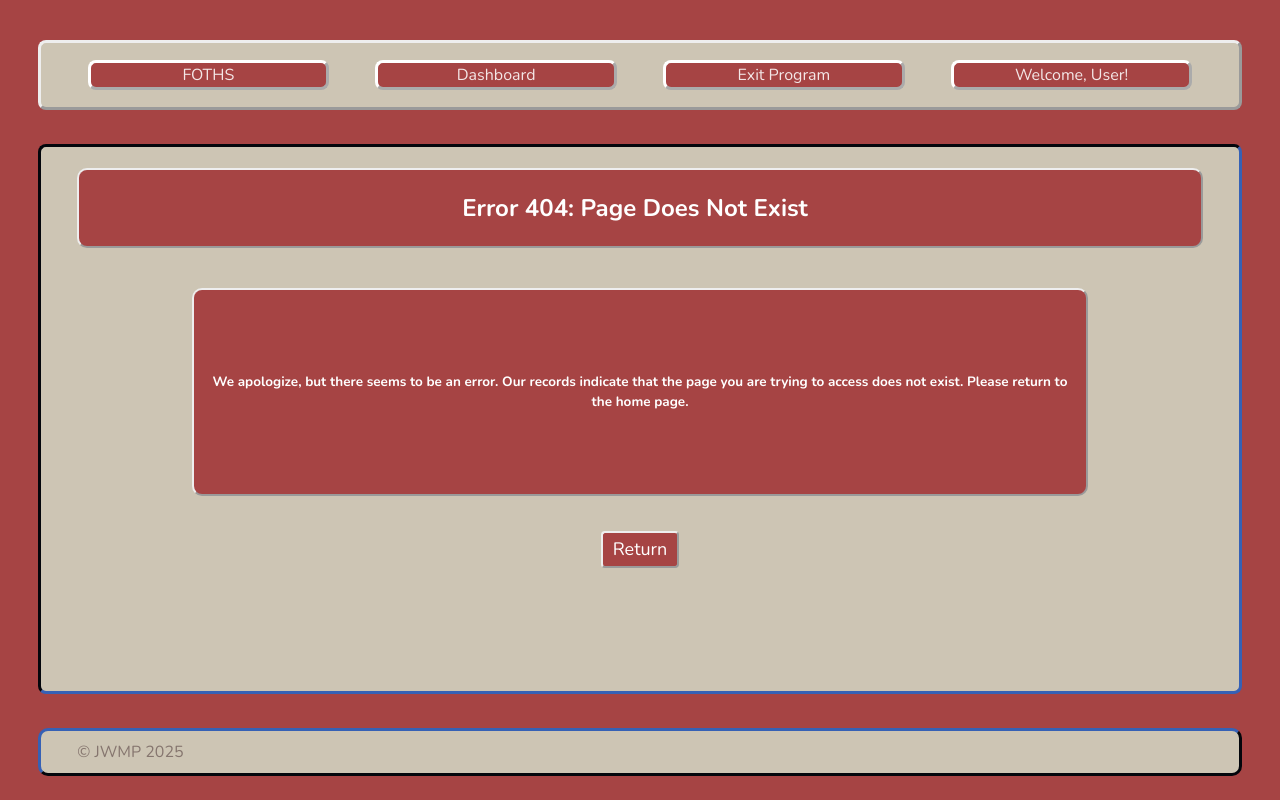
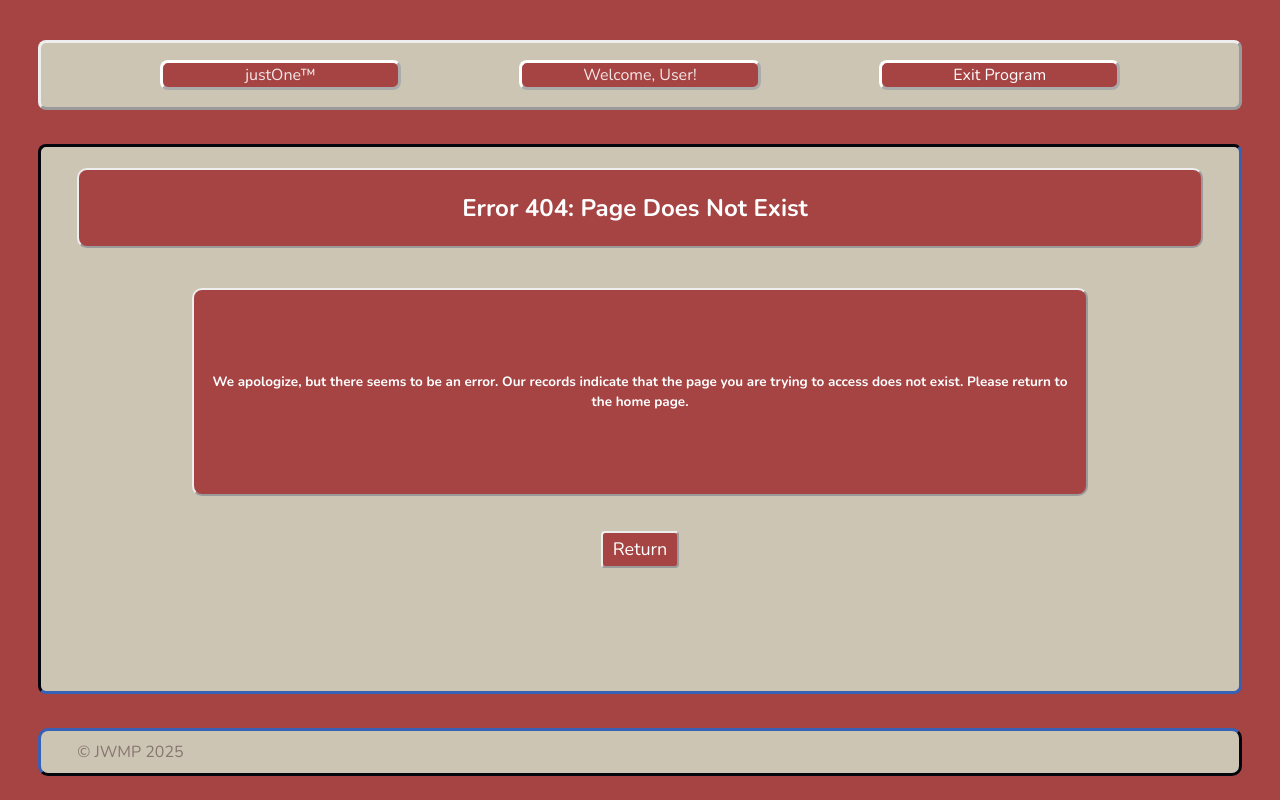
Before and after one commit to jwhitad15/Unit1-FinalProject-FOTHS-Joshua-W, a React (Vite) app in the folder FOTHS/: page /foths in a window 1280 px wide. Built offline with nearby package versions, Linux system fonts and the light colour scheme.

Commit message:
"End of Class Stoppage: Current Updates Committed"

```diff
--- a/FOTHS/src/App.css
+++ b/FOTHS/src/App.css
@@ -574,6 +574,21 @@
   width: 42%;
   color: white;
   place-content: center;
+}
+.return-to-foths-from-study {
+  border: outset 2.5px;
+  color: white;
+  background-color: #a64444;
+  padding-left: 10px;
+  padding-right: 10px;
+  padding-top: 3px;
+  padding-bottom: 3px;
+  text-align: center;
+  font-size: 18px;
+  /* margin: 4px 2px; */
+  margin-top: 520px;
+  border-radius: 4px;
+  top: 88%;
 }
 .foths-header {
   border: outset;
--- a/FOTHS/src/components/about.jsx
+++ b/FOTHS/src/components/about.jsx
@@ -6,10 +6,12 @@ const About = () => {
 
 
             <div className="about-header">
-                <div className="header-element-1"> FOTHS </div>
-                <div className="header-element-2"> Dashboard </div>
-                <div className="header-element-3"> Exit Program </div>
+
+                <div className="header-element-1"> justOne&trade; </div>
                 <div className="header-element-4"> Welcome, User! </div>
+                <a href="./#/dashboard" id="card-hyperlink" className="header-element-3"> Dashboard</a>
+                <a href="./#/login" id="card-hyperlink" className="header-element-4"> Exit Program </a>
+
             </div>
 
             <main>
--- a/FOTHS/src/components/error-page.jsx
+++ b/FOTHS/src/components/error-page.jsx
@@ -5,10 +5,11 @@ const ErrorPage = () => {
 
 
             <div className="error-header">
-                <div className="header-element-1"> FOTHS </div>
-                <div className="header-element-2"> Dashboard </div>
-                <div className="header-element-3"> Exit Program </div>
+
+                <div className="header-element-1"> justOne&trade; </div>
                 <div className="header-element-4"> Welcome, User! </div>
+                <a href="./#/login" id="card-hyperlink" className="header-element-4"> Exit Program </a>
+
             </div>
 
             <div className="error-container">
--- a/FOTHS/src/components/foths-main-page.jsx
+++ b/FOTHS/src/components/foths-main-page.jsx
@@ -6,10 +6,12 @@ const FOTHSMain = () => {
 
 
             <div className="foths-header">
-                <div className="header-element-1"> FOTHS </div>
-                <div className="header-element-2"> Dashboard </div>
-                <div className="header-element-3"> Exit Program </div>
+
+                <div className="header-element-1"> justOne&trade; </div>
                 <div className="header-element-4"> Welcome, User! </div>
+                <a href="./#/dashboard" id="card-hyperlink" className="header-element-3"> Dashboard</a>
+                <a href="./#/login" id="card-hyperlink" className="header-element-4"> Exit Program </a>
+
             </div>
 
 
--- a/FOTHS/src/components/game-mode.jsx
+++ b/FOTHS/src/components/game-mode.jsx
@@ -6,10 +6,14 @@ const GameMode = () => {
 
 
             <div className="game-mode-header">
-                <div className="header-element-1"> FOTHS </div>
-                <div className="header-element-2"> Dashboard </div>
-                <div className="header-element-3"> Exit Program </div>
+
+
+                <div className="header-element-1"> justOne&trade; </div>
                 <div className="header-element-4"> Welcome, User! </div>
+                <a href="./#/dashboard" id="card-hyperlink" className="header-element-3"> Dashboard</a>
+                <a href="./#/login" id="card-hyperlink" className="header-element-4"> Exit Program </a>
+
+
                 {/* <img className="header-logo" src="/src/images/just-one-logo.png" alt="just one logo" width="50px" height="100px"></img> */}
                 {/* <div className="header-user"> Welcome, </div> */}
                 {/* <div className="header-center"> Navigation Menu </div> */}
--- a/FOTHS/src/components/study.jsx
+++ b/FOTHS/src/components/study.jsx
@@ -7,10 +7,11 @@ const Study = () => {
 
 
             <div className="study-header">
-                <div className="header-element-1"> FOTHS </div>
-                <div className="header-element-2"> Dashboard </div>
-                <div className="header-element-3"> Exit Program </div>
+
+            <div className="header-element-1"> justOne&trade; </div>
                 <div className="header-element-4"> Welcome, User! </div>
+                <a href="./#/dashboard" id="card-hyperlink" className="header-element-3"> Dashboard</a>
+                <a href="./#/login" id="card-hyperlink" className="header-element-4"> Exit Program </a>
             </div>
 
 
@@ -18,15 +19,20 @@ const Study = () => {
                 <h1><FcRight/></h1>
             </aside>
 
+
+            <nav className="study-next-button">
+                <h1><FcLeft/></h1>
+            </nav>
+
             <main class="study-display-verse">
                 <h1>"So then faith comes by hearing and hearing by the word of God". Romans 10:17</h1> <br />
                 <div className="study-title"> Study Mode </div>
                 <div className="verse-name"> Verse Name </div>
             </main>
 
-            <nav className="study-next-button">
-                <h1><FcLeft/></h1>
-            </nav>
+            <div className="return-to-foths-from-study">
+                   <a id="return-to-dashboard-hyperlink" href="./#/foths">Return</a>
+                </div>
 
             <footer className="footer">
                 <div className="footer-copyright"> &copy; JWMP 2025 </div>
--- a/FOTHS/src/components/under-construction.jsx
+++ b/FOTHS/src/components/under-construction.jsx
@@ -5,10 +5,13 @@ const UnderConstruction = () => {
 
 
             <div className="under-construction-header">
-                <div className="header-element-1"> FOTHS </div>
-                <div className="header-element-2"> Dashboard </div>
-                <div className="header-element-3"> Exit Program </div>
+
+
+                <div className="header-element-1"> justOne&trade; </div>
                 <div className="header-element-4"> Welcome, User! </div>
+                <a href="./#/dashboard" id="card-hyperlink" className="header-element-3"> Dashboard</a>
+                <a href="./#/login" id="card-hyperlink" className="header-element-4"> Exit Program </a>
+
             </div>
 
             <div className="under-construction-container">
@@ -16,8 +19,8 @@ const UnderConstruction = () => {
 
                 <div className="under-construction-display-card">
                     <h1>Look out! </h1> <hr/>
-                    <h2>This page is currently under construction - thank you for your patience as we continue expanding.</h2>
-                    <h2>In the meantime, use the return button below to navigate back to the dashboard and pick a different game!</h2> <hr/>
+                    <h2>This page is currently under construction - thank you for your patience as we continue updating our application.</h2>
+                    <h2>In the meantime, use the return button below to navigate back to the FOTHS home page and pick a different game!</h2> <hr/>
                 </div>
 
                 <div className="return-to-foths-button-class">
```
